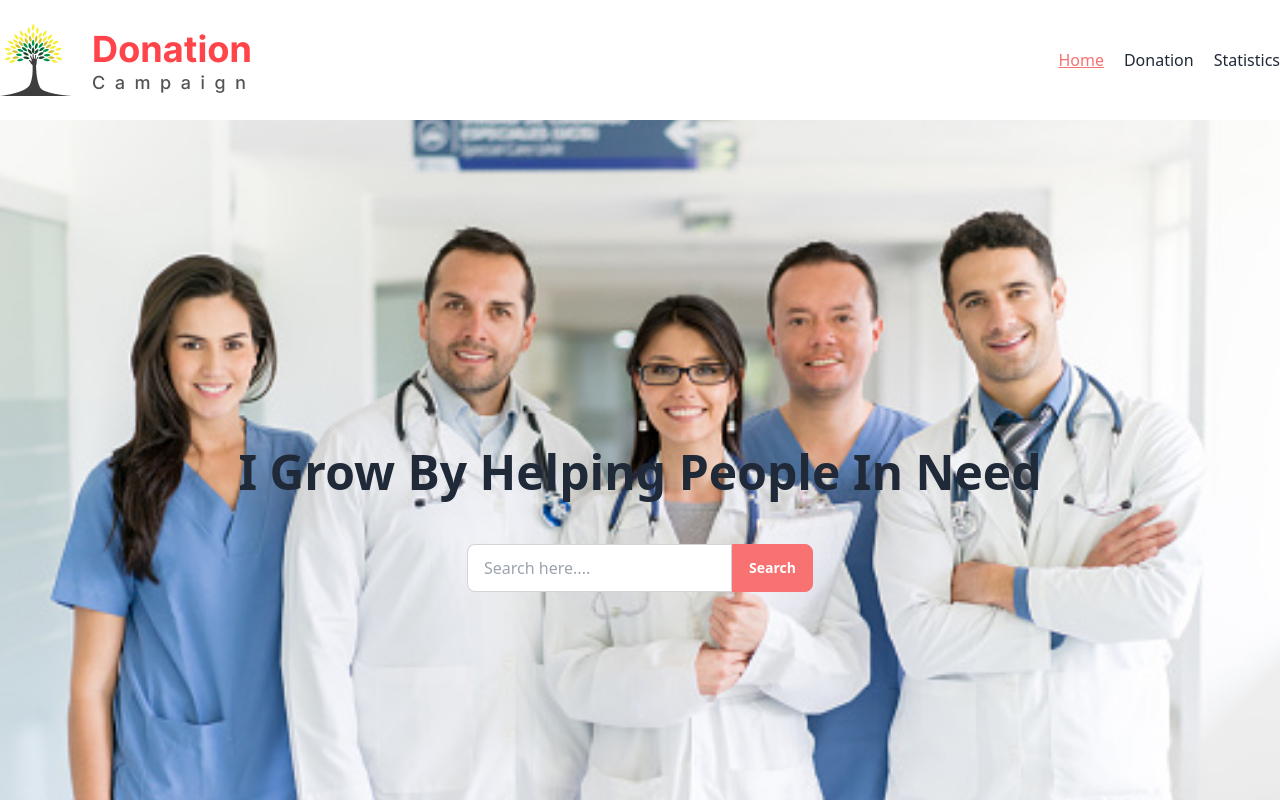
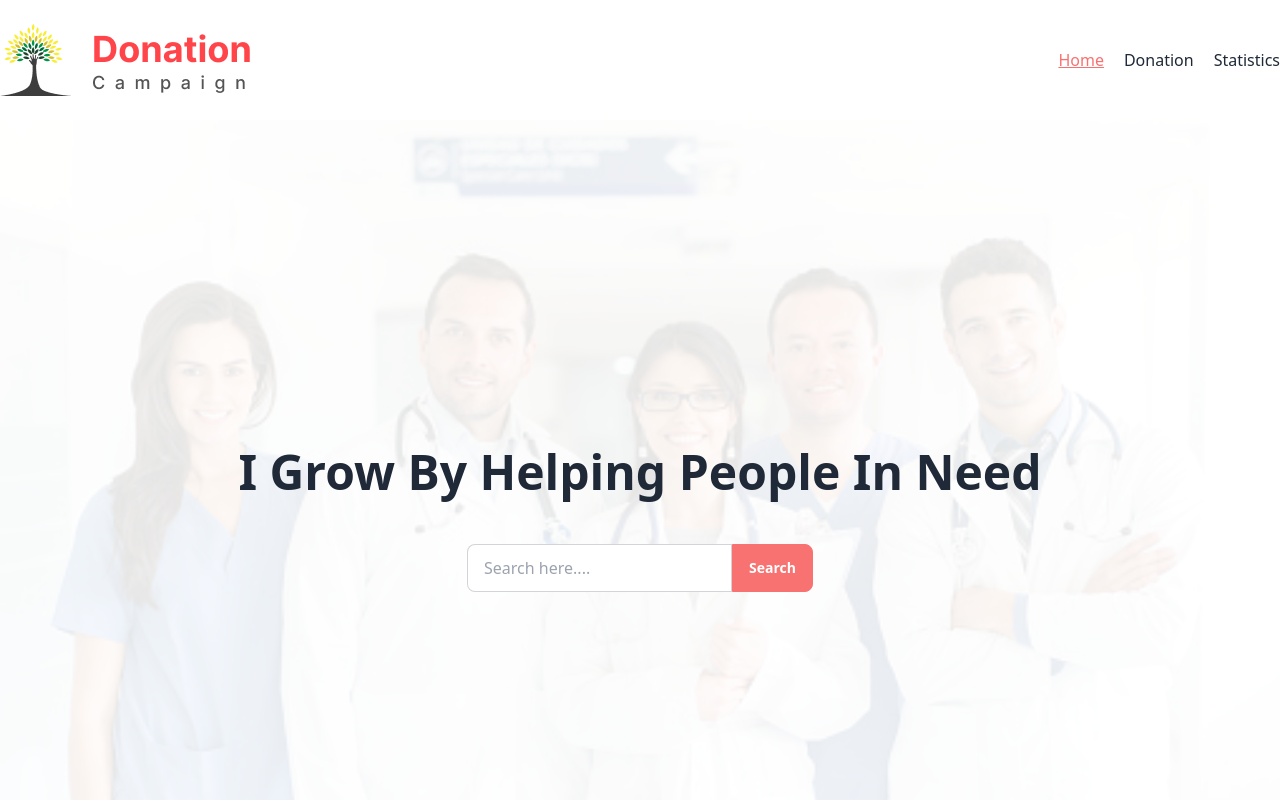
Before and after one commit to Mahmud256/Assignment-8, a React (Vite) app: page / in a window 1280 px wide. Shown: the top 800 px of the page. Built offline with nearby package versions, Linux system fonts and the light colour scheme.

Commit message:
Include Background Image

```diff
--- a/src/Components/Header/Banner/Banner.jsx
+++ b/src/Components/Header/Banner/Banner.jsx
@@ -3,8 +3,9 @@ import React from 'react';
 const Banner = () => {
     return (
         <div>
-            <div className="h-[100vh] bg-center bg-cover bg-[url('./assets/doctor.jpg')] bg-no-repeat">
-                <div className='flex justify-center items-center flex-col h-full'>
+            <div className="relative h-[100vh] bg-center bg-no-repeat">
+                <div className="absolute bg-cover inset-0 bg-[url('./assets/doctor.jpg')] backdrop-blur-md opacity-10 bg-no-repeat"></div>
+                <div className='relative flex justify-center items-center flex-col h-full'>
                     <h2 className="text-3xl lg:text-5xl font-bold text-center">I Grow By Helping People In Need</h2>
                     <div className="form-control">
                         <div className="input-group justify-center mt-12">
```
